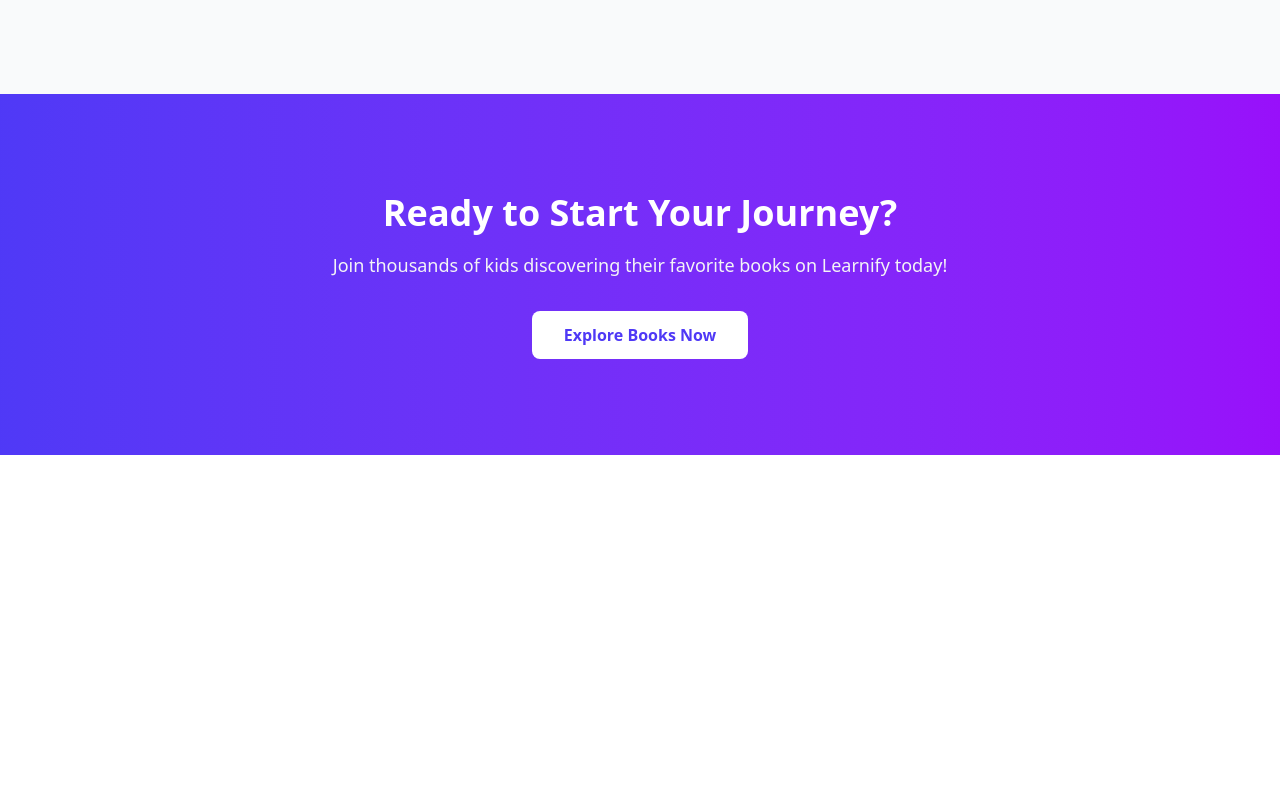
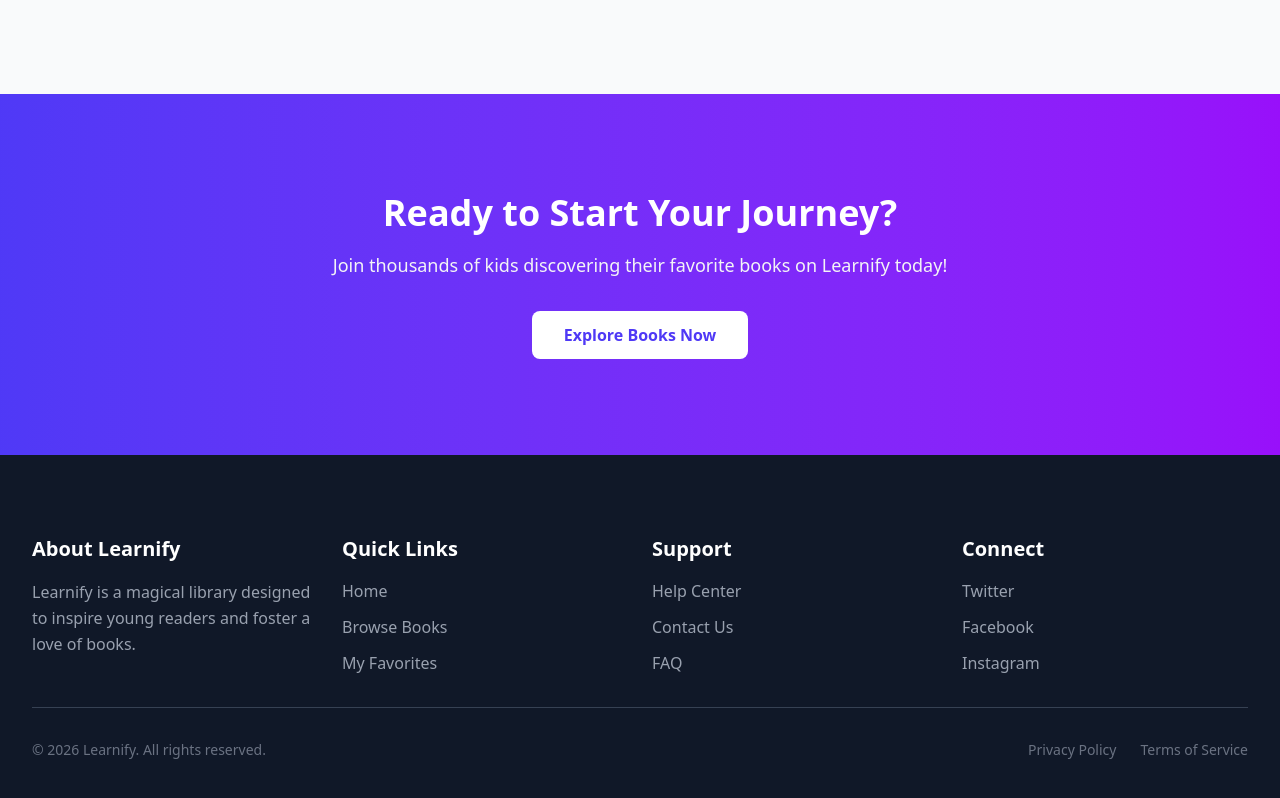
Before and after one commit to Sdboot/Learnify, a SvelteKit app: page / in a window 1280 px wide. Shown: the part 2899-3697 px from the top of the page. Before the commit the page ends 3354 px from the top, so only its background shows below. Built offline with nearby package versions, Linux system fonts and the light colour scheme.

Commit message:
Add footer section to homepage

```diff
--- a/src/routes/+page.svelte
+++ b/src/routes/+page.svelte
@@ -8,7 +8,7 @@
 
 <div class="min-h-screen bg-white dark:bg-gray-900">
 	<!-- Hero Section -->
-	<section class="bg-gradient-to-r from-indigo-500 via-purple-500 to-pink-500 dark:from-indigo-900 dark:via-purple-900 dark:to-pink-900 text-white py-32 sm:py-16 md:py-24 lg:py-32">
+	<section class="bg-gradient-to-r from-indigo-500 via-purple-500 to-pink-500 dark:from-indigo-900 dark:via-purple-900 dark:to-pink-900 text-white py-52 sm:py-16 md:py-24 lg:py-32">
 		<div class="max-w-7xl mx-auto px-3 sm:px-4 md:px-6 lg:px-8 text-center">
 			<div class="flex justify-center mb-3 sm:mb-4 animate-bounce">
 				<Sparkles size={32} class="sm:w-12 sm:h-12" />
@@ -138,4 +138,63 @@
 			</a>
 		</div>
 	</section>
+
+	<!-- Footer -->
+	<footer class="bg-gray-900 text-gray-300 py-12 sm:py-16 md:py-20">
+		<div class="max-w-7xl mx-auto px-3 sm:px-4 md:px-6 lg:px-8">
+			<div class="grid grid-cols-1 sm:grid-cols-2 lg:grid-cols-4 gap-8 sm:gap-6 mb-8">
+				<!-- About -->
+				<div>
+					<h3 class="text-lg sm:text-xl font-bold text-white mb-3 sm:mb-4">About Learnify</h3>
+					<p class="text-sm sm:text-base leading-relaxed text-gray-400">
+						Learnify is a magical library designed to inspire young readers and foster a love of books.
+					</p>
+				</div>
+
+				<!-- Quick Links -->
+				<div>
+					<h3 class="text-lg sm:text-xl font-bold text-white mb-3 sm:mb-4">Quick Links</h3>
+					<ul class="space-y-2 sm:space-y-3">
+						<li><a href="/" class="text-sm sm:text-base text-gray-400 hover:text-white transition">Home</a></li>
+						<li><a href="/browse" class="text-sm sm:text-base text-gray-400 hover:text-white transition">Browse Books</a></li>
+						<li><a href="/favorites" class="text-sm sm:text-base text-gray-400 hover:text-white transition">My Favorites</a></li>
+					</ul>
+				</div>
+
+				<!-- Support -->
+				<div>
+					<h3 class="text-lg sm:text-xl font-bold text-white mb-3 sm:mb-4">Support</h3>
+					<ul class="space-y-2 sm:space-y-3">
+						<li><a href="#" class="text-sm sm:text-base text-gray-400 hover:text-white transition">Help Center</a></li>
+						<li><a href="#" class="text-sm sm:text-base text-gray-400 hover:text-white transition">Contact Us</a></li>
+						<li><a href="#" class="text-sm sm:text-base text-gray-400 hover:text-white transition">FAQ</a></li>
+					</ul>
+				</div>
+
+				<!-- Connect -->
+				<div>
+					<h3 class="text-lg sm:text-xl font-bold text-white mb-3 sm:mb-4">Connect</h3>
+					<ul class="space-y-2 sm:space-y-3">
+						<li><a href="#" class="text-sm sm:text-base text-gray-400 hover:text-white transition">Twitter</a></li>
+						<li><a href="#" class="text-sm sm:text-base text-gray-400 hover:text-white transition">Facebook</a></li>
+						<li><a href="#" class="text-sm sm:text-base text-gray-400 hover:text-white transition">Instagram</a></li>
+					</ul>
+				</div>
+			</div>
+
+			<!-- Divider -->
+			<div class="border-t border-gray-700 my-6 sm:my-8"></div>
+
+			<!-- Bottom Footer -->
+			<div class="flex flex-col sm:flex-row justify-between items-center gap-4">
+				<p class="text-xs sm:text-sm text-gray-500 text-center sm:text-left">
+					&copy; 2026 Learnify. All rights reserved.
+				</p>
+				<div class="flex gap-4 sm:gap-6">
+					<a href="#" class="text-xs sm:text-sm text-gray-500 hover:text-gray-300 transition">Privacy Policy</a>
+					<a href="#" class="text-xs sm:text-sm text-gray-500 hover:text-gray-300 transition">Terms of Service</a>
+				</div>
+			</div>
+		</div>
+	</footer>
 </div>
```
